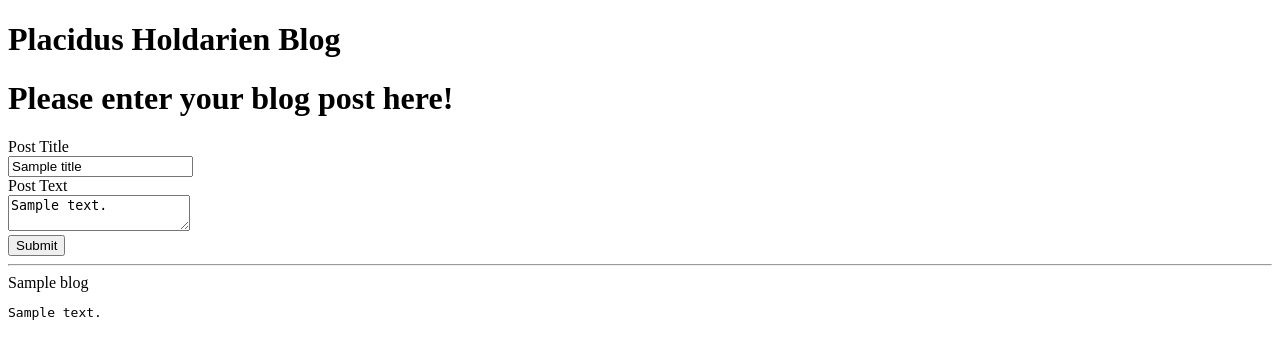
After one commit to pturco986/build-a-blog, a Python web app: template templates/newpost.html in a window 1280 px wide. The commit adds this page. Shown: the top 359 px of the page. Run offline with Jinja, Linux system fonts and the light colour scheme; the template is opened without the code that fills it: most values are stand-ins (such as "Sample title", 1, 10 or a date in 2020).

Commit message:
Commit of additional work 9/14

```diff
--- a/templates/base.html
+++ b/templates/base.html
@@ -2,50 +2,10 @@
 <html>
     <head>
         <title>Build-a-Blog</title>
-        <style type="text/css">
-            .error {
-                color: red;
-            }
-            .form {
-            background-color: #eee;
-            padding: 20px;
-            margin: 0 auto;
-            width: 400px;
-            font: 12px sans-serif;
-            border-radius: 8px;
-            }
-            .textarea {
-                margin: 10 px 0;
-                width: 400px;
-                height: 120px;
-            }
-        </style>
     </head>
+
     <body>
-        <h1>Welcome to the Placidus Holdarion Blog</h1>
-        <form method="post">
-            <label>
-                <div>Post Title</div>
-                <input type="text" name="title" value="{{title}}">
-            </label>
-            <label>
-                <div>Post Text</div>
-                <textarea name="blogtext">{{blogtext}}</textarea>
-            </label>
-            <div class="error">{{error}}</div>
-
-            <input type="submit">
-        </form>
-        <hr>
-
-        {% for blogs in blogtext %}
-            <div class="blogs">
-                <div class="blogs-title">{{blogs.title}}</div>
-                <pre class="blogs-body">
-
-
-
-
+        <h1> Placidus Holdarien Blog</h1>
 
         {% block content %}
         {% endblock %}
--- /dev/null
+++ b/templates/newpost.html
@@ -0,0 +1,28 @@
+{% extends "base.html" %}
+
+{% block content %}
+
+<h1>Please enter your blog post here!</h1>
+<form method="post">
+    <label>
+        <div>Post Title</div>
+        <input type="text" name="title" value="{{title}}">
+    </label>
+    <label>
+        <div>Post Text</div>
+        <textarea name="blogtext">{{blogtext}}</textarea>
+    </label>
+    <div class="error">{{error}}</div>
+
+    <input type="submit">
+</form>
+
+<hr>
+{% for blog in blogs %}
+    <div class="blog">
+        <div class="blog-title">{{blog.title}}</div>
+        <pre class="blog-body">{{blog.blogtext}}</pre>
+    </div>
+{% endfor %}
+
+{% endblock %}
```
Also changed, not shown: main.py (+15 -8 lines), templates/posts.html (+7 -8 lines), 1 other file.
